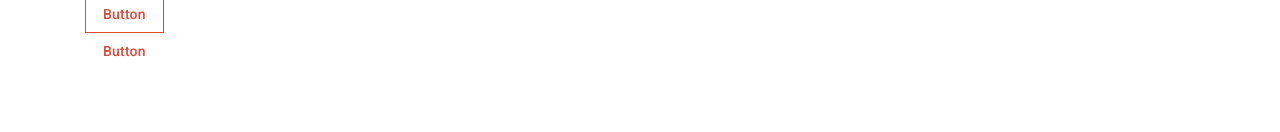
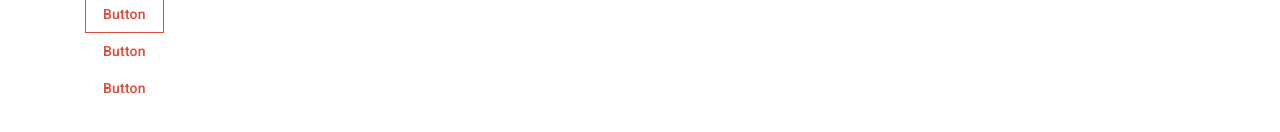
Before and after one commit to wisnuwicaks/vip-flag, a React (Create React App) app: page / in a window 1280 px wide. Shown: the part 576-708 px from the top of the page. Built offline with nearby package versions, Linux system fonts and the light colour scheme.

Commit message:
tambah button

```diff
--- a/src/views/screens/Home/Home.jsx
+++ b/src/views/screens/Home/Home.jsx
@@ -25,6 +25,7 @@ class Home extends Component {
         <ButtonUI>Button</ButtonUI>
         <ButtonUI type="outline">Button</ButtonUI>
         <ButtonUI type="text">Button</ButtonUI>
+        <ButtonUI type="text">Button</ButtonUI>
         {/* sdfasdasdsf */}
       </div>
     );
```
